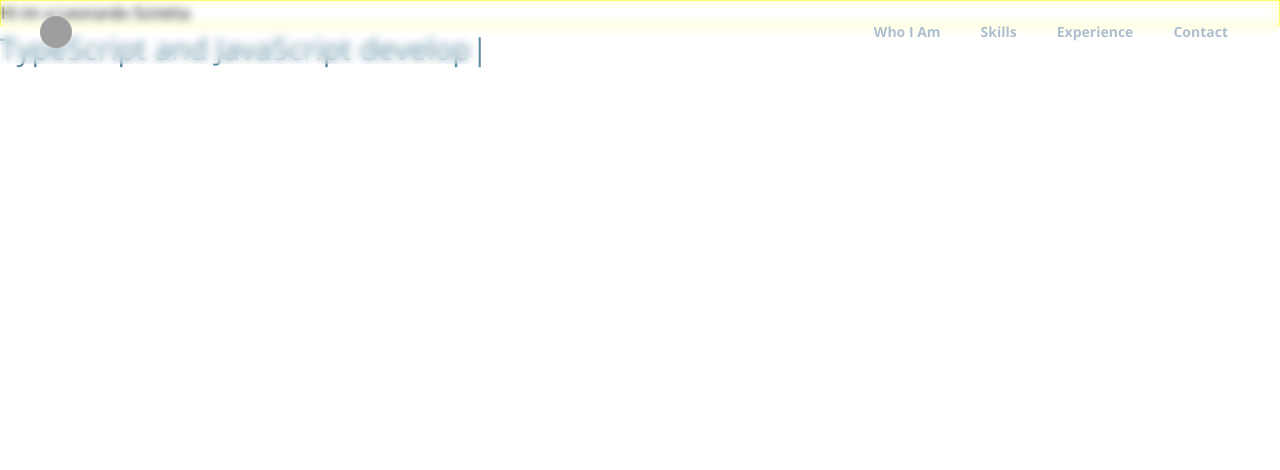
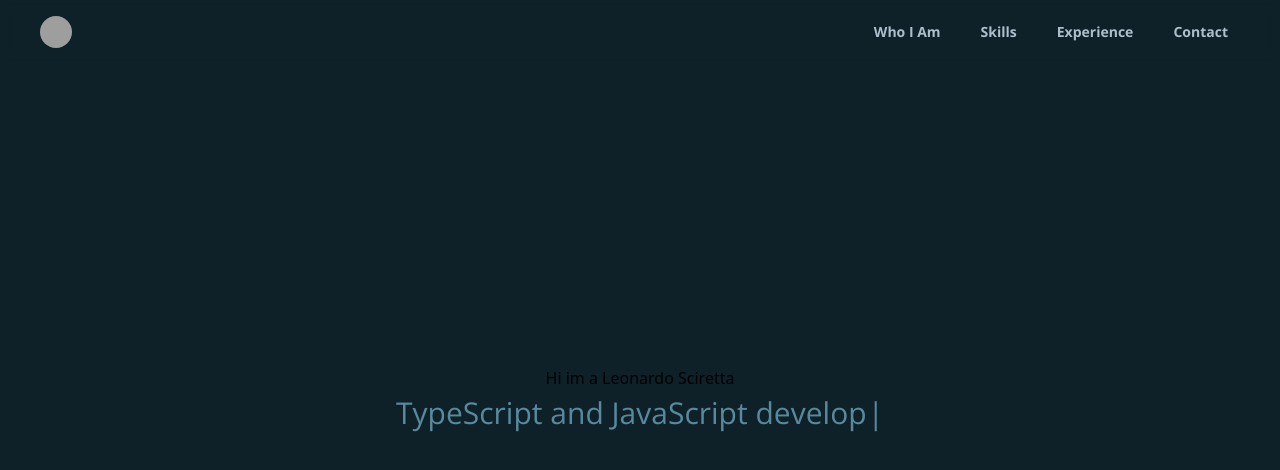
Before and after one commit to sciretta/sciretta, a Next.js app: page / in a window 1280 px wide. Shown: the top 470 px of the page. Built offline with nearby package versions, Linux system fonts and the light colour scheme; grey boxes are pictures that could not be loaded.

Commit message:
whoami container

```diff
--- a/src/modules/who-am-i/WhoAmI.tsx
+++ b/src/modules/who-am-i/WhoAmI.tsx
@@ -5,10 +5,8 @@ const primaryFontStyle =
 
 function WhoAmI() {
   return (
-    <>
-      <div style={{ border: '1px solid yellow' }}>
-        Hi im a Leonardo Sciretta
-      </div>
+    <div className="h-screen min-h-min bg-dark flex justify-center items-center flex-col">
+      <div>Hi im a Leonardo Sciretta</div>
       <Typewriter
         onInit={(typewriter) => {
           typewriter
@@ -29,7 +27,7 @@ function WhoAmI() {
           cursor: `<span style="${primaryFontStyle}">|</span>`,
         }}
       />
-    </>
+    </div>
   )
 }
 
```
